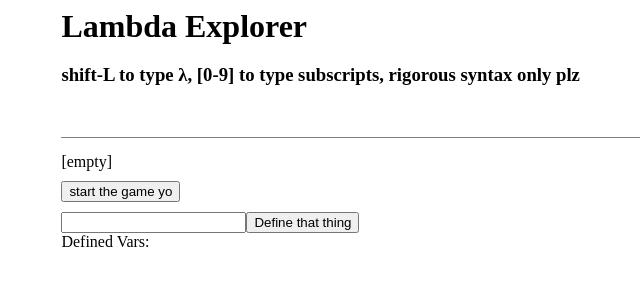
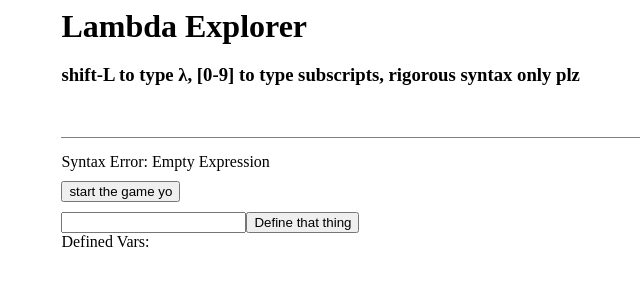
Before and after one commit to evinism/lambda-explorer, a React app: page / in a window 1280 px wide. Shown: the top 300 px of the page, without its empty margins (73-713 px from the left). Built offline with nearby package versions, Linux system fonts and the light colour scheme.

Commit message:
probs code improvements

```diff
--- a/src/components/App/LambdaMetadata.jsx
+++ b/src/components/App/LambdaMetadata.jsx
@@ -7,14 +7,9 @@ import {
   renderExpression,
 } from '../../lib/lambda';
 
-const LambdaMetadata = ({text}) => {
-  if (text.length === 0) {
-    return (<div>[empty]</div>);
-  }
-  let ast;
-  try {
-    ast = parseTerm(text.replace(/\s/g, ''));
-  } catch (err) {
+const LambdaMetadata = ({ast, err}) => {
+  console.log(ast);
+  if(!ast){
     return (<div>{err}</div>);
   }
 
@@ -87,6 +82,7 @@ const LambdaMetadata = ({text}) => {
 
   return (
     <div>
+      <b>Post variable substitution:</b>
       <div>Free Variables: {renderedFreeVars}</div>
       <div>Rendered from AST: {renderedFromAst}</div>
       <div>Beta-reduced: {renderedBetaReduced}</div>
--- a/src/components/App/index.jsx
+++ b/src/components/App/index.jsx
@@ -75,6 +75,18 @@ class App extends React.Component {
 
     const renderedVars = (<ul>{listItems}</ul>);
 
+    let rawAst, ast, err;
+    try {
+      rawAst = parseTerm(this.state.text.replace(/\s/g, ''));
+    } catch (e) {
+      err = e;
+    }
+
+    if(rawAst){
+      ast = this.executionContext.resolveVariables(rawAst);
+    }
+    console.log(rawAst);
+
     return (
       <div>
         <h1>Lambda Explorer</h1>
@@ -86,7 +98,7 @@ class App extends React.Component {
               autoFocus={true}
               onChange={this.handleInputChange}
             />
-            <LambdaMetadata text={this.state.text} />
+            <LambdaMetadata ast={ast} err={err} />
             {!this.state.gameStarted && (
               <button className="start-button" onClick={this.startGame}>
                 start the game yo
--- a/src/game/executionContext.js
+++ b/src/game/executionContext.js
@@ -5,7 +5,8 @@ import {
   replace,
 } from '../lib/lambda';
 
-// Might want to make a whole "Execution" object.
+// There's a better way of doing this I swear.
+// Might want to make a whole "Execution" object
 class ExecutionContext {
   definedVariables = {};
 
@@ -60,6 +61,7 @@ class ExecutionContext {
       );
       resolvableVars = this.getResolvableVariables(currentAst);
     }
+    return currentAst;
   }
 }
 
--- a/src/lib/lambda/index.ts
+++ b/src/lib/lambda/index.ts
@@ -5,7 +5,7 @@ import { parseTerm } from './parser';
 import { renderExpression } from './renderer';
 import { renderAsChurchNumeral, renderAsChurchBoolean } from './churchPrimitives';
 import { getFreeVars } from './util';
-import { bReduce, eReduce } from './operations';
+import { bReduce, eReduce, replace } from './operations';
 import { toNormalForm, leftmostOutermostRedex } from './normalize';
 import { tokenize } from './lexer';
 
@@ -20,4 +20,5 @@ export {
   toNormalForm,
   leftmostOutermostRedex,
   tokenize,
+  replace,
 }
```
